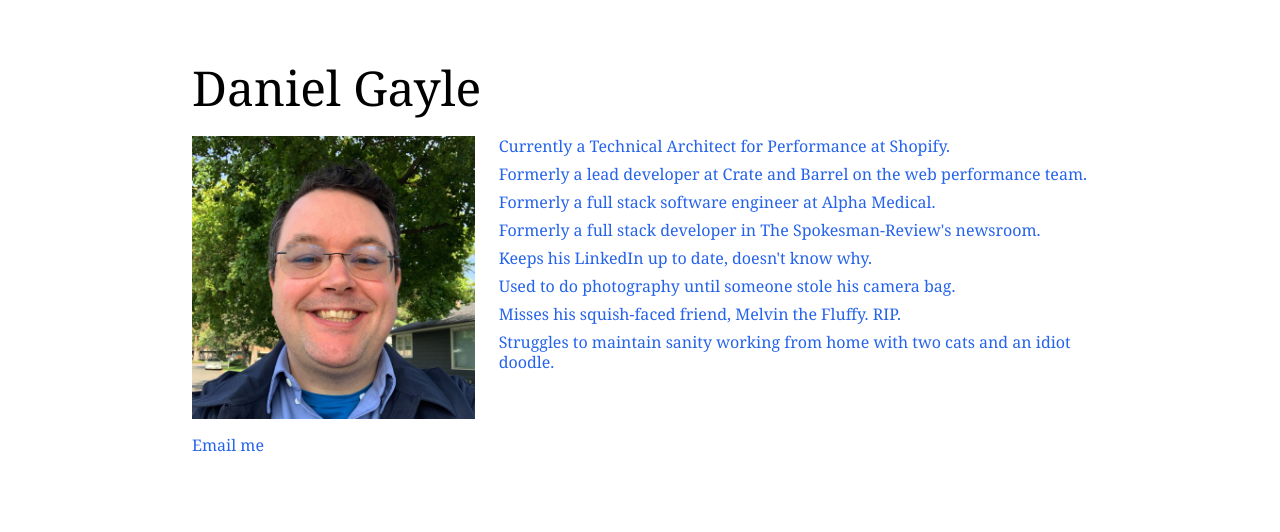
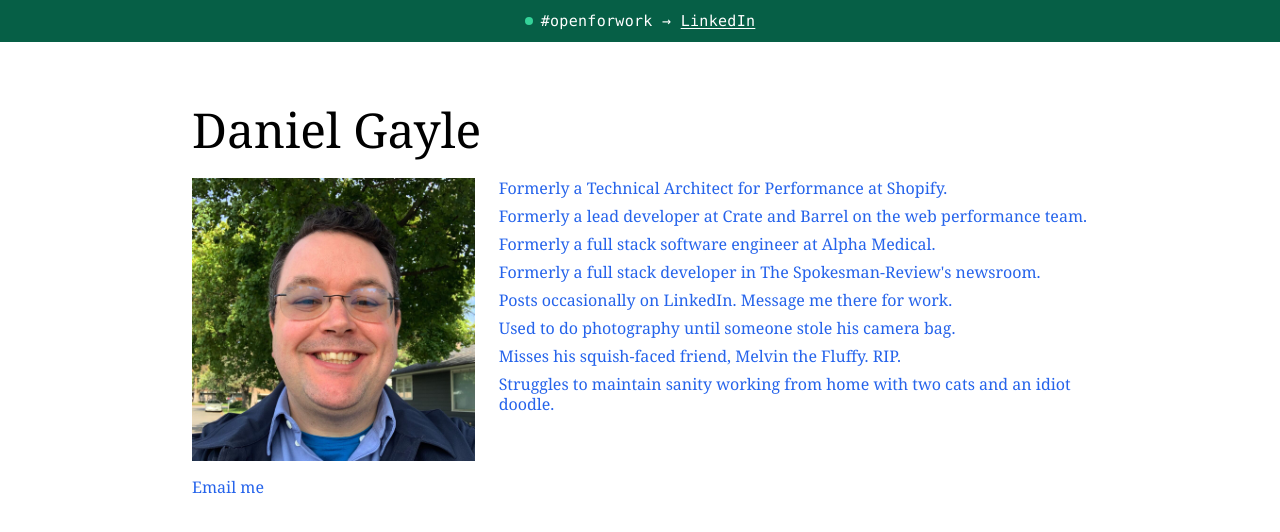
Before and after one commit to dangayle/www.dangayle.com, an Eleventy site: page src/index.liquid in a window 1280 px wide. Built offline with nearby package versions, Linux system fonts and the light colour scheme; Eleventy itself is replaced by a stand-in of ours; files that its build step writes are made by us from their sources.

Commit message:
Add #openforwork banner linking to LinkedIn
Adds a full-bleed banner above the page content linking to the author's
LinkedIn profile, signaling availability for work.

- Monospace styling so the hashtag reads as a hashtag
- Pulsing status dot, disabled under prefers-reduced-motion
- Whole bar is a single link with a visible focus ring and an
  aria-label that spells out the intent for screen readers
- Full-bleed by sitting outside the .page container

Also updates two stale list items: Shopify is no longer current, and the
LinkedIn entry now invites contact instead of joking about neglect.

```diff
--- a/src/index.liquid
+++ b/src/index.liquid
@@ -3,7 +3,7 @@ title: Daniel Gayle
 description: "Full stack developer and #webperf engineer"
 links:
   - href: https://performance.shopify.com/pages/meet-the-team
-    text: Currently a Technical Architect for Performance at Shopify.
+    text: Formerly a Technical Architect for Performance at Shopify.
   - href: https://www.crateandbarrel.com
     text: Formerly a lead developer at Crate and Barrel on the web performance team.
   - href: https://www.helloalpha.com
@@ -11,7 +11,7 @@ links:
   - href: https://www.spokesman.com
     text: Formerly a full stack developer in The Spokesman-Review's newsroom.
   - href: https://www.linkedin.com/in/dangayle
-    text: Keeps his LinkedIn up to date, doesn't know why.
+    text: Posts occasionally on LinkedIn. Message me there for work.
   - href: https://www.flickr.com/photos/dangayle
     text: Used to do photography until someone stole his camera bag.
   - href: https://www.instagram.com/melvin_the_fluffy
@@ -49,6 +49,41 @@ links:
       section { grid-column: span 2; }
       li { margin-bottom: 0.5rem; }
     }
+    .banner {
+      display: block;
+      padding: 0.75rem 1rem;
+      background: #064e3b;
+      color: #ecfdf5;
+      font-family: ui-monospace, SFMono-Regular, Menlo, Consolas, monospace;
+      font-size: 0.9375rem;
+      letter-spacing: 0.02em;
+      text-align: center;
+      text-decoration: none;
+    }
+    .banner:hover, .banner:focus {
+      background: #065f46;
+      color: #fff;
+      text-decoration: none;
+    }
+    .banner:focus-visible { outline: 2px solid #ecfdf5; outline-offset: -5px; }
+    .banner__dot {
+      display: inline-block;
+      width: 0.5rem;
+      height: 0.5rem;
+      margin-right: 0.5rem;
+      border-radius: 50%;
+      background: #34d399;
+      vertical-align: 0.1em;
+      animation: banner-pulse 2.5s ease-in-out infinite;
+    }
+    .banner__link { text-decoration: underline; text-underline-offset: 0.15em; }
+    @keyframes banner-pulse {
+      0%, 100% { opacity: 1; }
+      50% { opacity: 0.35; }
+    }
+    @media (prefers-reduced-motion: reduce) {
+      .banner__dot { animation: none; }
+    }
     .grow-on-hover {
       -moz-osx-font-smoothing: grayscale;
       backface-visibility: hidden;
@@ -61,6 +96,9 @@ links:
   </style>
 </head>
 <body>
+  <a class="banner" href="https://www.linkedin.com/in/dangayle" aria-label="Open for work. Connect with Daniel Gayle on LinkedIn.">
+    <span class="banner__dot" aria-hidden="true"></span>#openforwork<span aria-hidden="true"> &rarr; </span><span class="banner__link">LinkedIn</span>
+  </a>
   <div class="page">
     <header><h1>{{ title }}</h1></header>
     <main>
```
